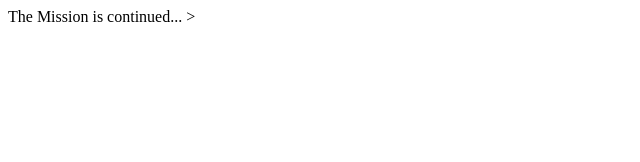
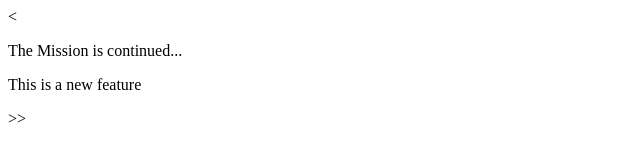
Before and after one commit to Karma64/Continue, a plain HTML site: page index.html in a window 1280 px wide. Shown: the whole page, without its empty margins (0-640 px from the left). Drawn offline with Linux system fonts and the light colour scheme.

Commit message:
Added new feature

```diff
--- a/index.html
+++ b/index.html
@@ -1,10 +1,11 @@
-<html>
+<<html>
 <head>
  <title>
     || Shree Ganeshay Namah ||
 </title>
 </head>
 <body>
-    The Mission is continued...
-</body>
-</html>>
+    <p> The Mission is continued... </p>
+    <p> This is a new feature </p>
+</ body>
+</html>>>
```
